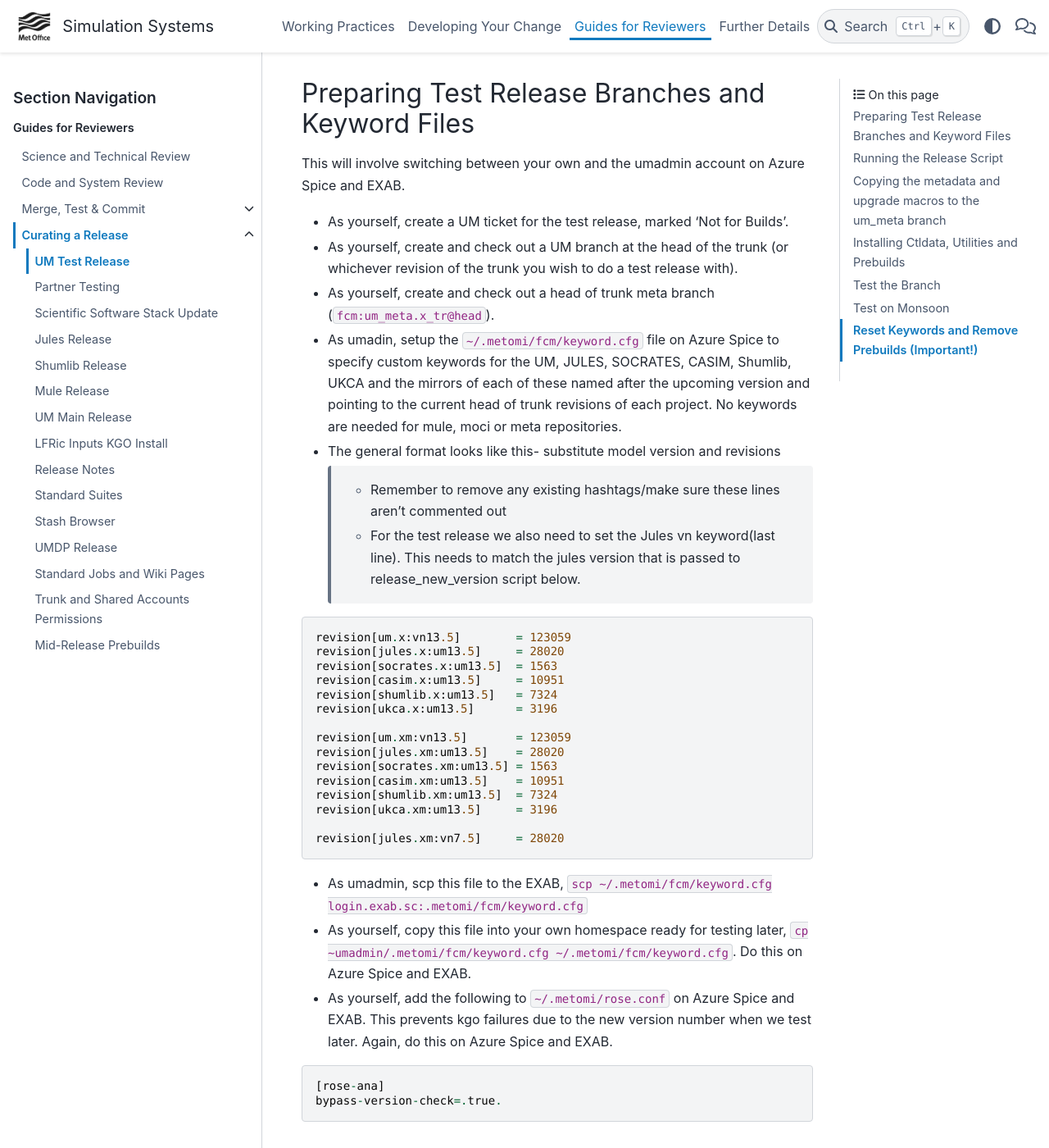
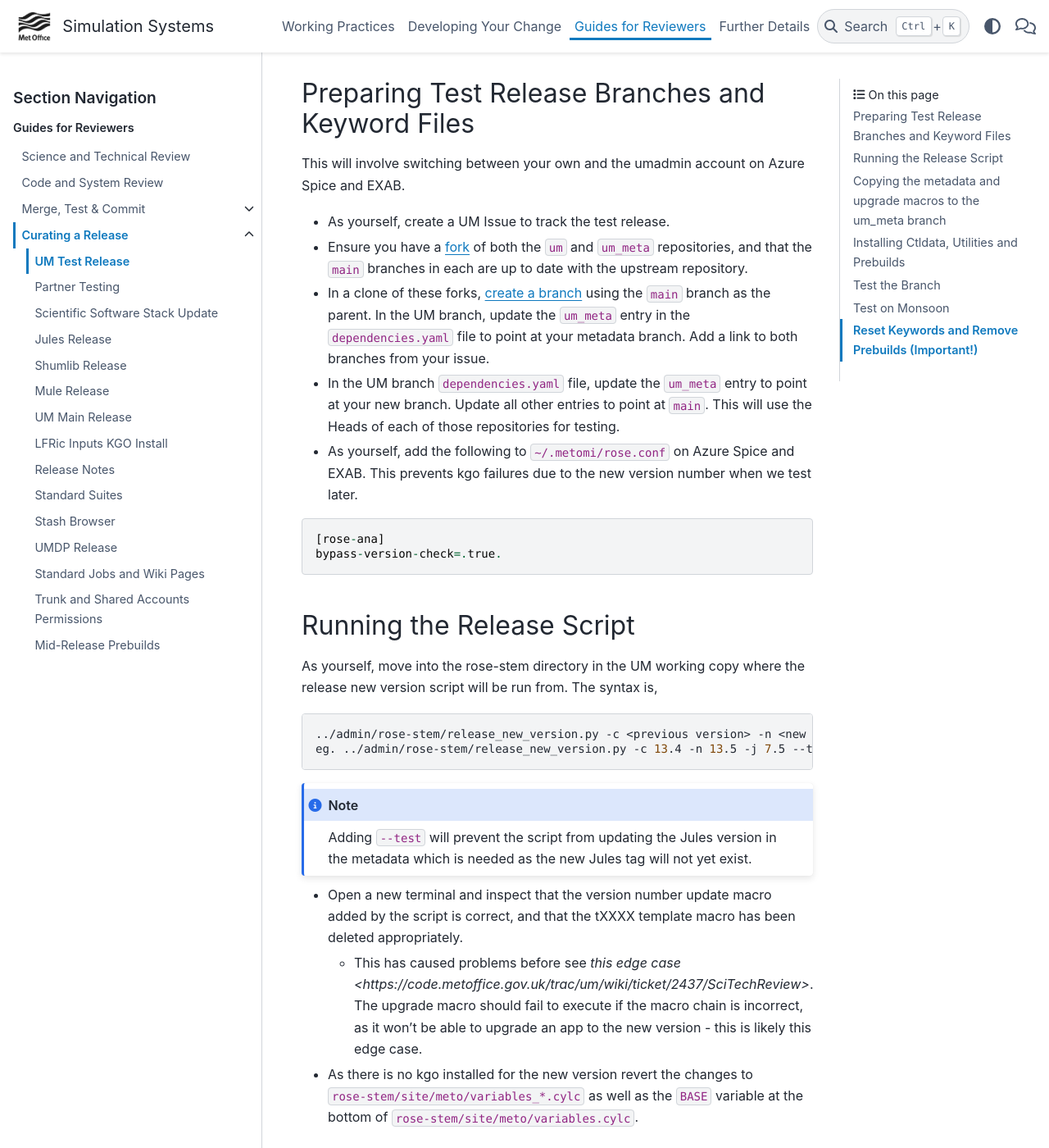
Before and after one commit to MetOffice/simulation-systems, a Sphinx documentation site: the page built from source/Reviewers/releases/um_test_release.rst, in a window 1280 px wide and 1400 px high, scrolled down 394 px. Shown: the whole window at 82% size. Built offline with Sphinx 7.4.7 and the PyData theme 0.15.4, drawn with Linux system fonts in a browser that asks for light colours; some of the changed text lies outside the part shown.

Commit message:
add test release

```diff
--- a/source/Reviewers/releases/um_test_release.rst
+++ b/source/Reviewers/releases/um_test_release.rst
@@ -11,7 +11,7 @@
     Some of the test release only needs to be run on 1 HPC Host Zone - the
     instructions for this assume EXAB, but EXCD can be used instead. Other
     parts of the test release set up files for the main release - this needs
-    to be done on both EXAB and EXCD.
+    to be done on both EXAB EXCD and EXZ.
 
 Preparing Test Release Branches and Keyword Files
 -------------------------------------------------
@@ -19,51 +19,20 @@
 This will involve switching between your own and the umadmin account on Azure
 Spice and EXAB.
 
-* As yourself, create a UM ticket for the test release, marked 'Not for
-  Builds'.
-* As yourself, create and check out a UM branch at the head of the trunk
-  (or whichever revision of the trunk you wish to do a test release with).
-* As yourself, create and check out a head of trunk meta branch
-  (``fcm:um_meta.x_tr@head``).
-* As umadin, setup the ``~/.metomi/fcm/keyword.cfg`` file on Azure Spice to
-  specify custom keywords for the UM, JULES, SOCRATES, CASIM, Shumlib, UKCA
-  and the mirrors of each of these named after the upcoming version and
-  pointing to the current head of trunk revisions of each project. No keywords
-  are needed for mule, moci or meta repositories.
-* The general format looks like this- substitute model version and revisions
-
-    * Remember to remove any existing hashtags/make sure these lines aren't
-      commented out
-    * For the test release we also need to set the Jules vn keyword(last line).
-      This needs to match the jules version that is passed to
-      release_new_version script below.
-
-.. code-block::
-
-    revision[um.x:vn13.5]        = 123059
-    revision[jules.x:um13.5]     = 28020
-    revision[socrates.x:um13.5]  = 1563
-    revision[casim.x:um13.5]     = 10951
-    revision[shumlib.x:um13.5]   = 7324
-    revision[ukca.x:um13.5]      = 3196
-
-    revision[um.xm:vn13.5]       = 123059
-    revision[jules.xm:um13.5]    = 28020
-    revision[socrates.xm:um13.5] = 1563
-    revision[casim.xm:um13.5]    = 10951
-    revision[shumlib.xm:um13.5]  = 7324
-    revision[ukca.xm:um13.5]     = 3196
-
-    revision[jules.xm:vn7.5]     = 28020
-
-* As umadmin, scp this file to the EXAB, ``scp ~/.metomi/fcm/keyword.cfg
-  login.exab.sc:.metomi/fcm/keyword.cfg``
-* As yourself, copy this file into your own homespace ready for testing later,
-  ``cp ~umadmin/.metomi/fcm/keyword.cfg ~/.metomi/fcm/keyword.cfg``. Do this
-  on Azure Spice and EXAB.
+* As yourself, create a UM Issue to track the test release.
+* Ensure you have a :ref:`fork <forking>` of both the ``um`` and ``um_meta``
+  repositories, and that the ``main`` branches in each are up to date with the
+  upstream repository.
+* In a clone of these forks, :ref:`create a branch <create_branch>` using the
+  ``main`` branch as the parent. In the UM branch, update the ``um_meta`` entry
+  in the ``dependencies.yaml`` file to point at your metadata branch. Add a link
+  to both branches from your issue.
+* In the UM branch ``dependencies.yaml`` file, update the ``um_meta`` entry to
+  point at your new branch. Update all other entries to point at ``main``. This
+  will use the Heads of each of those repositories for testing.
 * As yourself, add the following to ``~/.metomi/rose.conf`` on Azure Spice and
   EXAB. This prevents kgo failures due to the new version number when we test
-  later. Again, do this on Azure Spice and EXAB.
+  later.
 
 .. code-block::
 
@@ -79,18 +48,23 @@
 
 .. code-block:: shell
 
-    ../admin/rose-stem/release_new_version.py -c <previous version> -n <new version> -j <new *JULES* version>
-    eg. ../admin/rose-stem/release_new_version.py -c 13.4 -n 13.5 -j 7.5
+    ../admin/rose-stem/release_new_version.py -c <previous version> -n <new version> -j <new *JULES* version> --test
+    eg. ../admin/rose-stem/release_new_version.py -c 13.4 -n 13.5 -j 7.5 --test
+
+.. note::
+
+    Adding ``--test`` will prevent the script from updating the Jules version
+    in the metadata which is needed as the new Jules tag will not yet exist.
 
 * Open a new terminal and inspect that the version number update macro added by
   the script is correct, and that the tXXXX template macro has been deleted
   appropriately.
 
-    * This has caused problems before see `this edge case
-      <https://code.metoffice.gov.uk/trac/um/wiki/ticket/2437/SciTechReview>`.
-      The upgrade macro should fail to execute if the macro chain is
-      incorrect, as it won't be able to upgrade an app to the new version -
-      this is likely this edge case.
+  * This has caused problems before see `this edge case
+    <https://code.metoffice.gov.uk/trac/um/wiki/ticket/2437/SciTechReview>`.
+    The upgrade macro should fail to execute if the macro chain is
+    incorrect, as it won't be able to upgrade an app to the new version -
+    this is likely this edge case.
 
 * As there is no kgo installed for the new version revert the changes to
   ``rose-stem/site/meto/variables_*.cylc`` as well as the ``BASE`` variable at
@@ -99,30 +73,23 @@
 Copying the metadata and upgrade macros to the um_meta branch
 -------------------------------------------------------------
 
-As yourself, the next step is to move the macros and metadata into the meta
-branch. The metadata will have been created already by the release script.
-Below shows an example of the commands run to move from 11.4 to 11.5, from the
-top directory of the working copy of the UM branch,
+The next step is to move the macros and metadata into the meta branch. The
+metadata will have been created already by the release script. For each of the
+``um-atmos``, ``um-fcm-make`` and ``um-createbc`` metadata sections, move the
+new ``vnX.Y`` directory into the ``um_meta`` clone, eg.
 
 .. code-block:: shell
 
-    version="version114_115.py"
-    vn="vn11.5"
-    path="/path/to/meta/working_copy"
+    mv rose-meta/um-atmos/vnX.Y /path/to/meta_clone/um-atmos/
+    cd /path/to/meta_clone
+    git add um-atmos/vnX.Y
 
-    fcm mv rose-meta/um-atmos/$version $path/um-atmos/$version
-    fcm mv rose-meta/um-fcm-make/$version $path/um-fcm-make/$version
-    fcm mv rose-meta/um-createbc/$version $path/um-createbc/$version
+Note, there is no need to move um-crmstyle as it only contains HEAD metadata.
 
-    fcm mv rose-meta/um-atmos/$vn $path/um-atmos/$vn
-    fcm mv rose-meta/um-fcm-make/$vn $path/um-fcm-make/$vn
-    fcm mv rose-meta/um-createbc/$vn $path/um-createbc/$vn
-
-Note: there is no need to move um-crmstyle as it only contains HEAD metadata.
-
-Manually add a line to each of the ``um-atmos/versions.py``,
-``um-fcm-make/versions.py`` and ``um-createbc/versions.py`` files in the meta
-branch to import the newly copied ``versionXX_XY.py`` file.
+In the ``um_meta`` clone, manually add a line to each of the
+``um-atmos/versions.py``, ``um-fcm-make/versions.py`` and
+``um-createbc/versions.py`` files to import the newly copied ``versionXX_XY.py``
+file (see the existing line).
 
 Commit the changes to both the UM and Meta branches.
 
@@ -132,46 +99,23 @@
 
 These steps are all done as umadmin
 
-Check out the UM trunk into a working copy. umadmin can only check out from the
-mirror - if immediately following the previous steps, ensure the mirror has
-updated.
-
-.. code-block:: shell
-
-    fcm co fcm:um.xm_tr@vnX.Y umX.Y_install
-    cd umX.Y_install
+Take a copy of the ``um`` and ``um_meta`` branches. umadmin can only access the
+mirrors so this may be more easily done by copying your own clones.
 
 First check that the upgrade has gone successfully and the new install will
 appear in the correct place. Do this by running,
 
 .. code-block:: shell
 
-    rose stem --group=install rose-stem -S CENTRAL_INSTALL=false \
-        -S PREBUILDS=false -S USE_EXAB=true
-    cylc play <name-of-suite>
+    cylc vip -z g=install -S CENTRAL_INSTALL=false -S USE_EXAB=true -n umX.Y_test_release ./rose-stem
 
-and check that ``~umadmin/cylc_run/<working_copy_name>/runN/share/vnX.Y``
-exists and is the new version number. If that has worked, change the
-CENTRALL_INSTALL flag to true and rerun,
+and check that ``cylc_run/<working_copy_name>/runN/share/vnX.Y`` exists and is
+the new version number. If that has worked, change the ``CENTRALL_INSTALL`` flag
+to true and rerun,
 
 .. code-block:: shell
 
-    rose stem --group=install rose-stem -S CENTRAL_INSTALL=true \
-        -S PREBUILDS=false -S USE_EXAB=true
-    cylc play <name-of-suite>
-
-Now install the prebuilds by running,
-
-.. code-block:: shell
-
-    rose stem --group=prebuilds -S MAKE_PREBUILDS=true \
-        --workflow-name=vnX.Y_prebuilds --no-run-name
-
-.. tip::
-
-    In the main release, we use cylc7 for the prebuild install as the Cylc8
-    rose-stem is missing a feature. As we are going to be removing these
-    prebuilds shortly, the default Cylc8 is fine for the test release.
+    cylc vip -z g=install -S CENTRAL_INSTALL=true -S USE_EXAB=true -n umX.Y_test_release ./rose-stem
 
 Navigate to the input data directory on azure spice
 (``$UMDIR/standard_jobs/inputs``) and run the following command which copies
@@ -188,14 +132,12 @@
 Test the Branch
 ---------------
 
-These steps are done as yourself. In your UM branch working copy, ensure the
-``PREBUILDS`` variable in ``rose-stem/site/meto/variables.cylc`` is set to
-true so we test the new prebuilds. Then run the entire test suite,
+These steps are done as yourself. In your UM branch clone ensure the meta branch
+is set in the ``dependencies.yaml`` file and then run the entire test suite,
 
 .. code-block:: shell
 
-    rose stem --group=all --source=. --source=/path/to/meta/working/copy
-    cylc play <name-of-suite>
+    cylc vip -z g=all -S USE_EXAB=true -n umX.Y_test_release ./rose-stem
 
 Before continuing the next step you should make sure the suite has run as
 expected. All tests should pass apart from any tasks that output netcdf
@@ -205,23 +147,27 @@
 
 .. tip::
 
-    Check the test results by running something like
+  Check the test results by running something like
 
-    .. code-block::
+  .. code-block::
 
-        find ~cylc-run/<suite name>/runN/log/job -path "*rose_ana*" -type f \
-            -name job.status \
-            | xargs grep -l CYLC_JOB_EXIT=ERR \
-            | grep -vE "(scm|netcdf)
+    find ~cylc-run/<suite name>/runN/log/job -path "*rose_ana*" -type f \
+        -name job.status \
+        | xargs grep -l CYLC_JOB_EXIT=ERR \
+        | grep -vE "(scm|netcdf)
 
 
 Test on Monsoon
 ---------------
 
 It's also sensible to check now that nothing has broken on Monsoon. Do this by
-copying your keyword settings across to your account on there. Then check out
-the UM main and meta branches and run the test suite as you in the previous
-section except for the group which should now be ``ex1a``.
+cloning the UM main and meta branches and run the test suite as you did in the
+previous section except for the group which should now be ``ex1a``.
+
+.. note::
+
+    At the time of writing, the solution for extracting from github on monsoon
+    is unknown
 
 
 Reset Keywords and Remove Prebuilds (Important!)
@@ -229,22 +175,13 @@
 
 As both yourself and umadmin,
 
-* Remove or comment out the custom keyword revisions from
-  ``~/.metomi/fcm/keywords.cfg``
 * Remove or comment out the ``bypass-version-check`` in
   ``~/.metomi/rose.conf``
 
-    * Make sure to do this on **all** platforms (inlcuding Monsoon)
-    * Not doing so can result in some weird behaviour down the line
+  * Make sure to do this on **all** platforms (inlcuding Monsoon)
+  * Not doing so can result in some weird behaviour down the line
 
-* As umadmin, remove the installed release and prebuilds. Doing this now saves
-  significant time during the actual release. These steps should only need
-  doing on Azure Spice and EXAB.
-
-    * Delete the ``$UMDIR/vnX.Y`` directory
-    * On Azure Spice, run ``cylc clean --timeout=5000 vnX.Y_prebuilds``. Once
-      this has finished, check the cylc-run directory that the suite has been
-      removed. Do this on all of $HOME, $DATADIR, $SCRATCH on both Azure Spice
-      and EXAB.
+* As umadmin, remove the installed release, by deleting the ``$UMDIR/vnX.Y``
+  directory
 
 The test release is now done!
```
